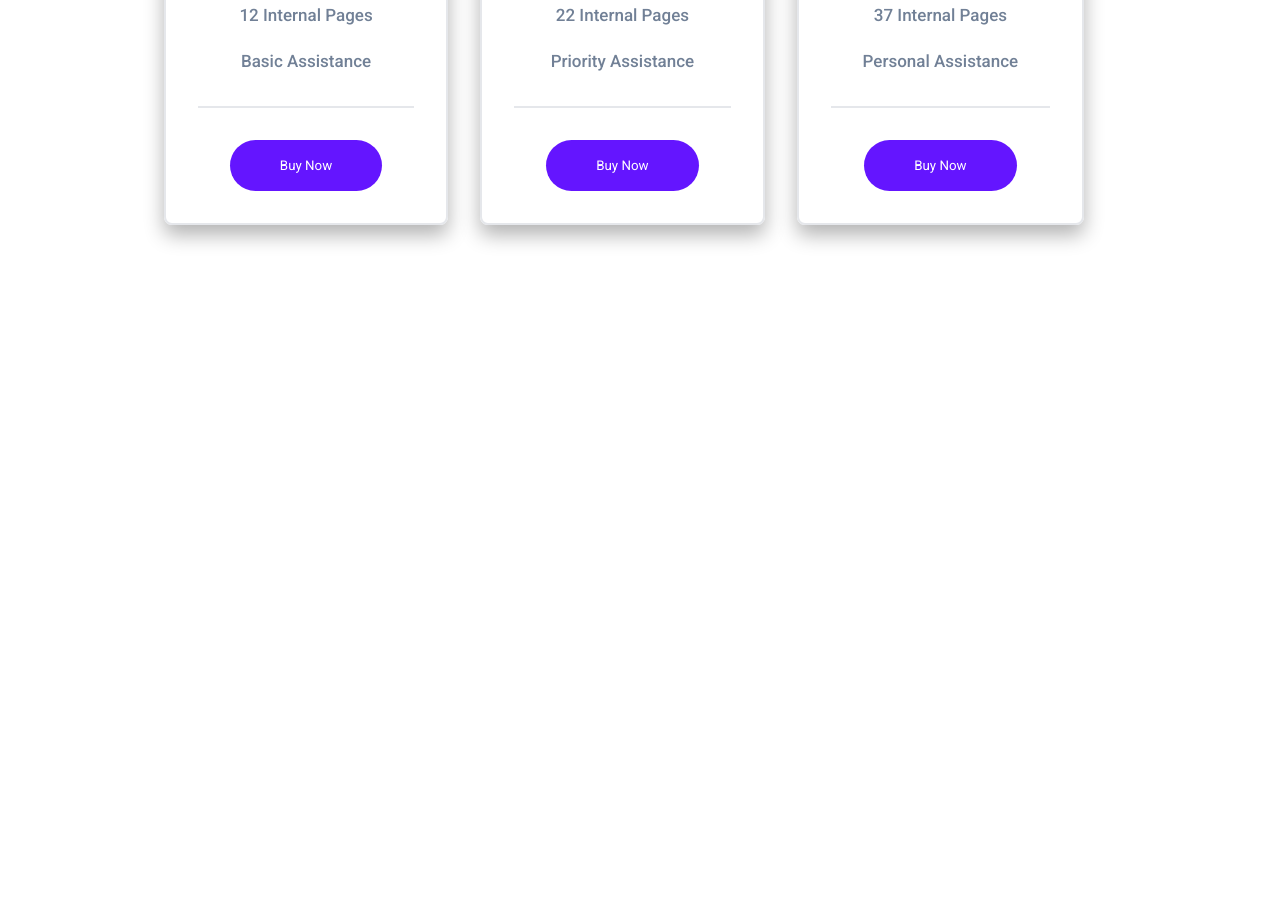
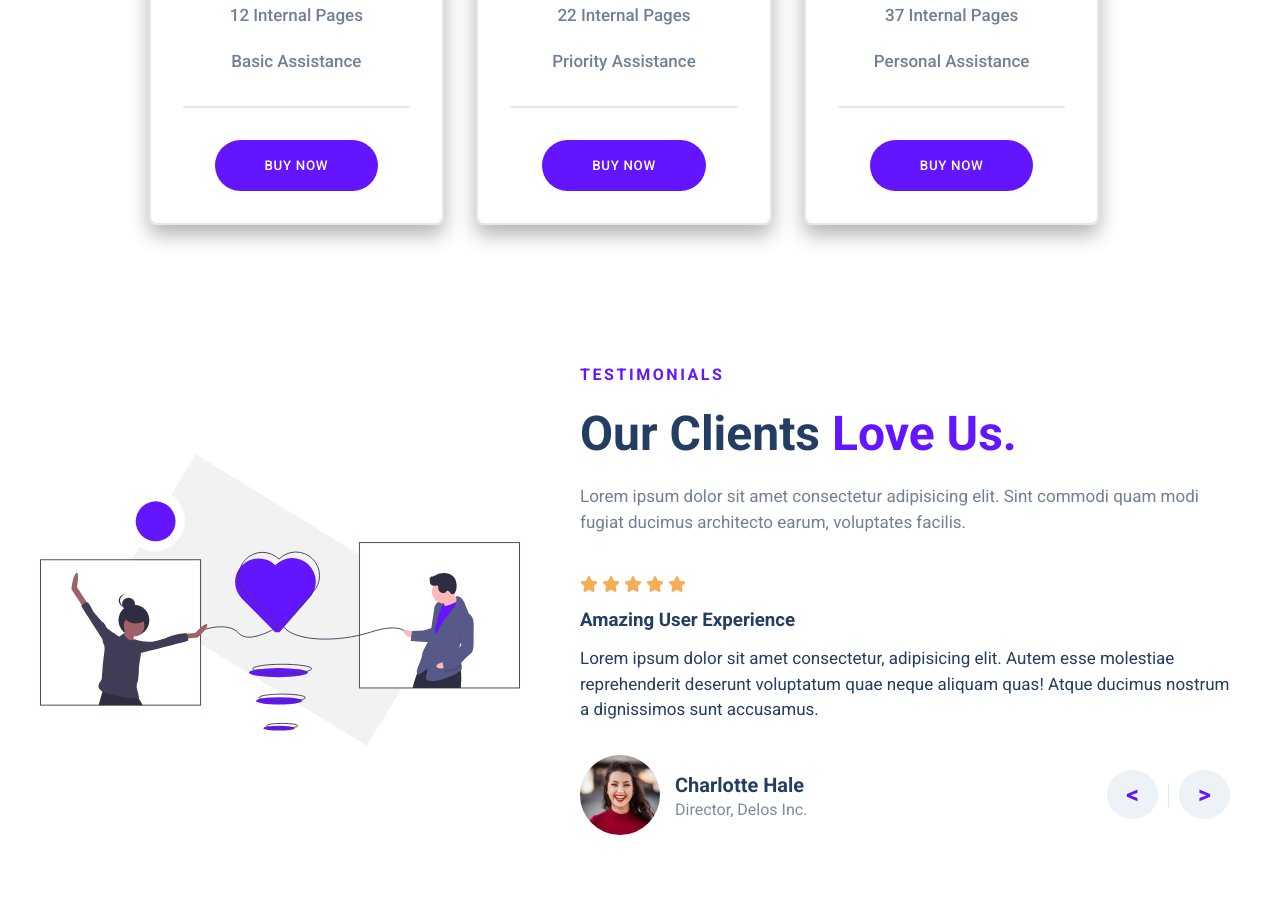
Before and after one commit to nixmar1scal/final-project, a plain HTML site: page index.html in a window 1280 px wide. Shown: the part 3913-4818 px from the top of the page. Before the commit the page ends 4208 px from the top, so only its background shows below. Drawn offline with Linux system fonts and the light colour scheme.

Commit message:
finishing testimonial

```diff
--- a/index.html
+++ b/index.html
@@ -389,6 +389,63 @@
           </div>
         </div>
       </section>
+
+      <section id="testimonials">
+        <div class="container">
+          <div class="row">
+            <img
+              class="testimonials__img"
+              src="./assets/love-illustration.c759090fa833369ad6ffb6eb19cacb3e.svg"
+              alt=""
+            />
+            <div class="testimonials__description">
+              <h4 class="section__tag">TESTIMONIALS</h4>
+              <h1 class="testimonials__title">
+                Our Clients <span class="purple">Love Us.</span>
+              </h1>
+              <p class="testimonials__description--para">
+                Lorem ipsum dolor sit amet consectetur adipisicing elit. Sint
+                commodi quam modi fugiat ducimus architecto earum, voluptates
+                facilis.
+              </p>
+              <div class="testimonial">
+                <div class="testimonial__rating">
+                  <i class="fa-solid fa-star"></i>
+                  <i class="fa-solid fa-star"></i>
+                  <i class="fa-solid fa-star"></i>
+                  <i class="fa-solid fa-star"></i>
+                  <i class="fa-solid fa-star"></i>
+                </div>
+                <h3 class="testimonial__title">Amazing User Experience</h3>
+                <p class="testimonial__para">
+                  Lorem ipsum dolor sit amet consectetur, adipisicing elit.
+                  Autem esse molestiae reprehenderit deserunt voluptatum quae
+                  neque aliquam quas! Atque ducimus nostrum a dignissimos sunt
+                  accusamus.
+                </p>
+                <div class="testimonial__bottom">
+                  <div class="testimonial__profile">
+                    <img
+                      class="testimonial__img"
+                      src="./assets/photo-1494790108377-be9c29b29330.avif"
+                      alt=""
+                    />
+                    <div class="testimonial__details">
+                      <div class="testimonial__name">Charlotte Hale</div>
+                      <div class="testimonial__role">Director, Delos Inc.</div>
+                    </div>
+                  </div>
+                  <div class="testimonials__buttons">
+                    <button class="testimonial__button"><</button>
+                    <div class="divider"></div>
+                    <button class="testimonial__button">></button>
+                  </div>
+                </div>
+              </div>
+            </div>
+          </div>
+        </div>
+      </section>
     </main>
   </body>
 </html>
--- a/style.css
+++ b/style.css
@@ -373,6 +373,7 @@ nav {
 
 .values__title {
     margin: 20px 0;
+    color: rgb(36, 62, 99);
 }
 
 .values__list {
@@ -407,6 +408,7 @@ nav {
 
 .pricing__description--title {
     margin: 20px 0;
+    color: rgb(36, 62, 99);
 }
 
 .pricing__description--para {
@@ -481,4 +483,115 @@ nav {
 
 .plan__btn {
     padding: 18px 50px;
+    text-transform: uppercase;
+    font-weight: 500;
+    letter-spacing: 0.05em;
 }
+
+.plan__btn:hover {
+    background-color: #8852f5;
+}
+
+/* TESTIMONIALS */
+
+#testimonials {
+    padding: 0 32px;
+}
+
+#testimonials .row {
+    display: flex;
+}
+
+.testimonials__img {
+    width: 40%;
+}
+
+.testimonials__description {
+    width: 60%;
+    padding-left: 60px;
+}
+
+.testimonials__title {
+    margin: 20px 0;
+    color: rgb(36, 62, 99);
+}
+
+.testimonials__description--para {
+   color: #718096;
+}
+
+.testimonial {
+    margin-top: 40px;
+}
+
+.fa-star {
+    color: rgb(246, 173, 85);
+}
+
+.testimonial__title {
+    margin: 15px 0;
+}
+
+.testimonial__para {
+    color: 4a6668;
+    margin-bottom: 32px;
+}
+
+.testimonial__bottom {
+    display: flex;
+    justify-content: space-between;
+    align-items: center;
+}
+
+.testimonial__profile {
+   display: flex;
+   align-items: center;
+}
+
+.testimonial__details {
+    margin-left: 15px;
+}
+
+.testimonial__name {
+    font-size: 20px;
+    font-weight: 700;
+    line-height: 1.5;
+}
+
+.testimonial__role {
+    color: #7c8ba1;
+}
+
+.testimonial__img {
+    width: 80px;
+    height: 80px;
+    border-radius: 50px;
+}
+
+.testimonials__buttons {
+    display: flex;
+    align-items: center;
+}
+
+.testimonial__button {
+    display: flex;
+    justify-content: center;
+    align-items: center;
+    background-color: #edf2f7;
+    color: #6415ff;
+    padding: 10px 19px;
+    border-radius: 50%;
+    font-size: 25px;
+    font-weight: 700;
+    margin: 0 10px;
+}
+
+.testimonial__button:hover {
+    background-color: rgb(226, 232, 240);
+}
+
+.divider {
+    width: 1px;
+    height: 24px;
+    background-color: rgb(229, 231, 235);
+}
```
Lines whose indentation alone changed are shown as unchanged.
